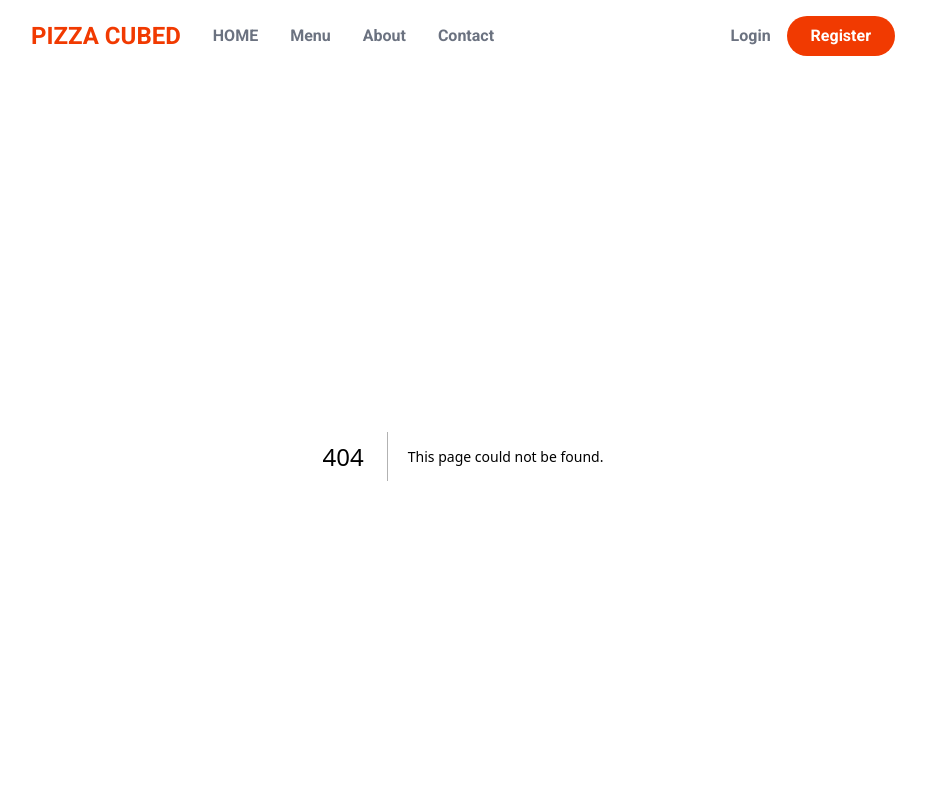
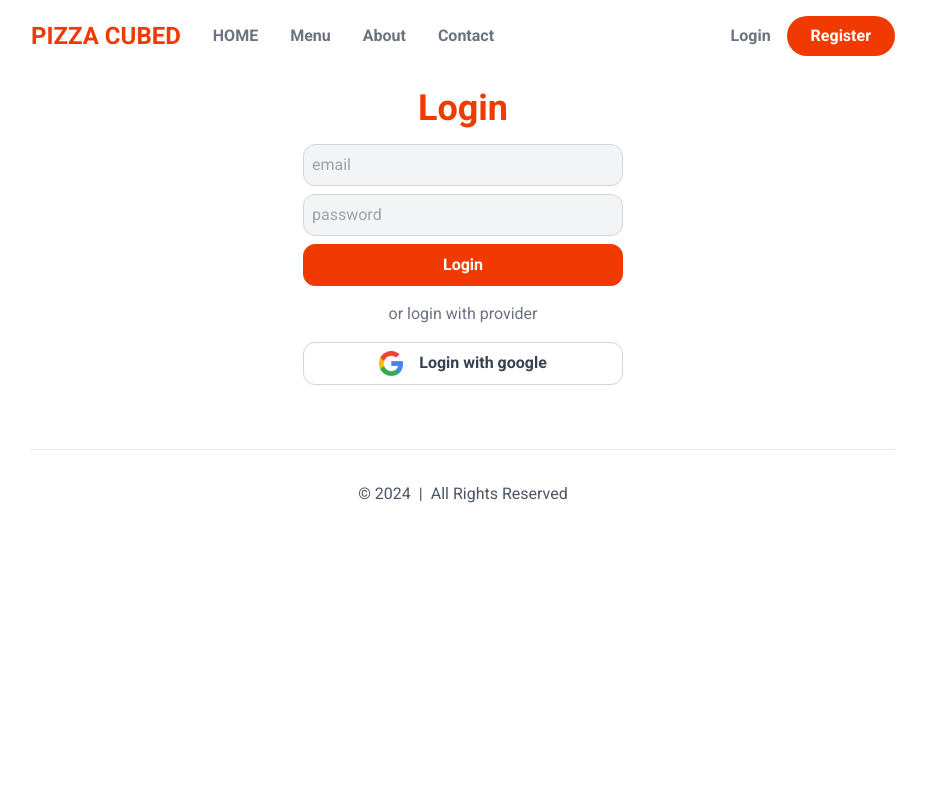
Before and after one commit to nour-nono/pizza-cubed, a Next.js app: page /login in a window 1280 px wide. Before the commit this address had no page. Shown: the top 800 px of the page, without its empty margins (177-1103 px from the left). Built offline with nearby package versions, Linux system fonts and the light colour scheme.

Commit message:
Refactor registration page to make the "Register" heading font bold

```diff
--- /dev/null
+++ b/src/app/login/page.tsx
@@ -0,0 +1,45 @@
+"use client";
+import Link from 'next/link';
+import Image from 'next/image';
+import { useState } from 'react';
+import { signIn } from 'next-auth/react';
+
+
+export default function LoginPage() {
+  const [email, setEmail] = useState('');
+  const [password, setPassword] = useState('');
+  const [loginInProgress, setLoginInProgress] = useState(false);
+
+  async function handleSubmit(ev: React.FormEvent) {
+      ev.preventDefault();
+      setLoginInProgress(true);
+
+      await signIn('credentials', {email, password, callbackUrl: '/'});
+
+      setLoginInProgress(false);
+    }
+  return (
+    <section className="mt-8">
+    <h1 className="text-center text-primary text-4xl mb-4 font-bold">
+      Login
+    </h1>
+    <form className="max-w-xs mx-auto" onSubmit={handleSubmit}>
+      <input type="email" name="email" placeholder="email" value={email}
+             disabled={loginInProgress}
+             onChange={ev => setEmail(ev.target.value)} />
+      <input type="password" name="password" placeholder="password" value={password}
+             disabled={loginInProgress}
+             onChange={ev => setPassword(ev.target.value)}/>
+      <button disabled={loginInProgress} type="submit">Login</button>
+      <div className="my-4 text-center text-gray-500">
+        or login with provider
+      </div>
+      <button type="button" onClick={() => signIn('google', {callbackUrl: '/'})}
+              className="flex gap-4 justify-center">
+        <Image src={'/google.png'} alt={''} width={24} height={24} />
+        Login with google
+      </button>
+    </form>
+  </section>
+  );
+}
--- a/src/app/register/page.tsx
+++ b/src/app/register/page.tsx
@@ -24,7 +24,7 @@
   }
   return (
     <section className="mt-8">
-      <h1 className="text-center text-primary text-4xl mb-4">Register</h1>
+      <h1 className="text-center text-primary text-4xl mb-4 font-bold">Register</h1>
       <form className="max-w-xs mx-auto" onSubmit={handleSubmit}>
         {userCreated && (
           <div className="my-4 text-center">
```
